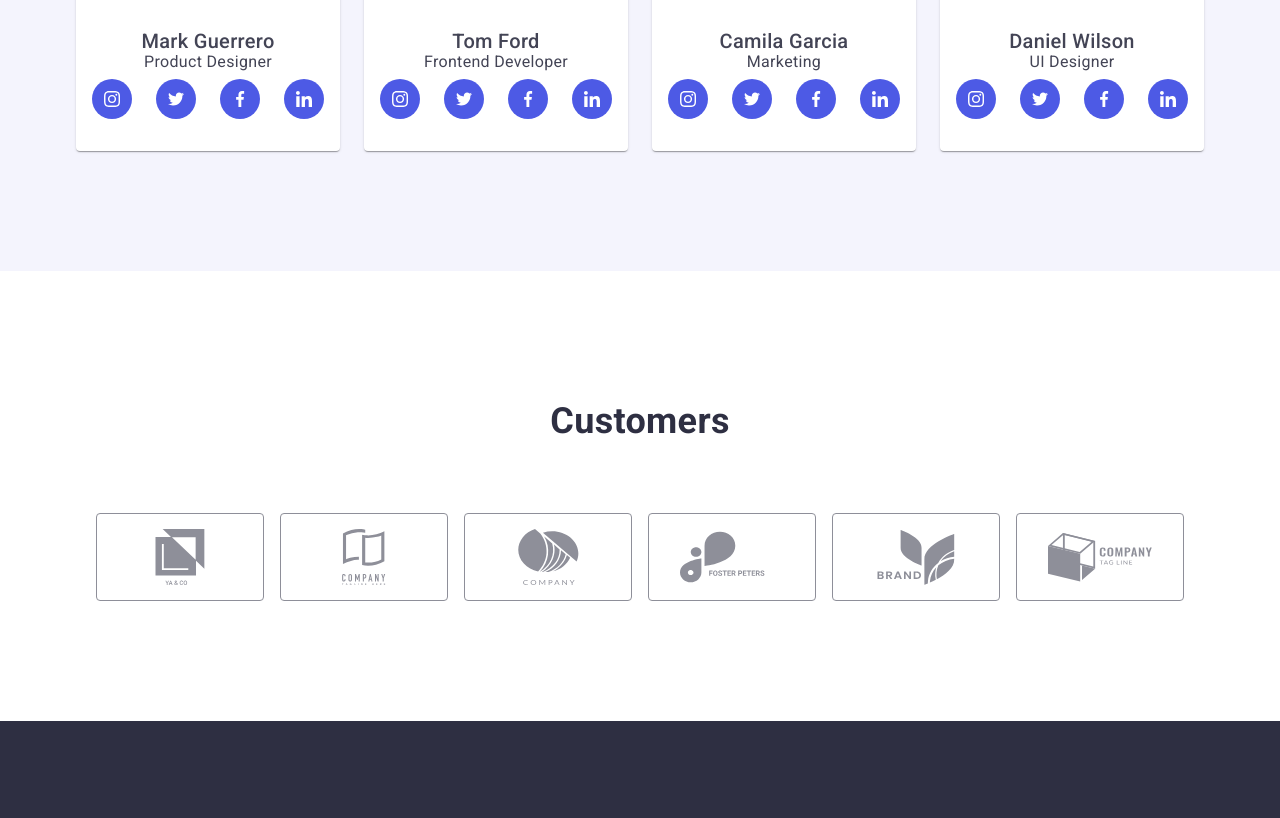
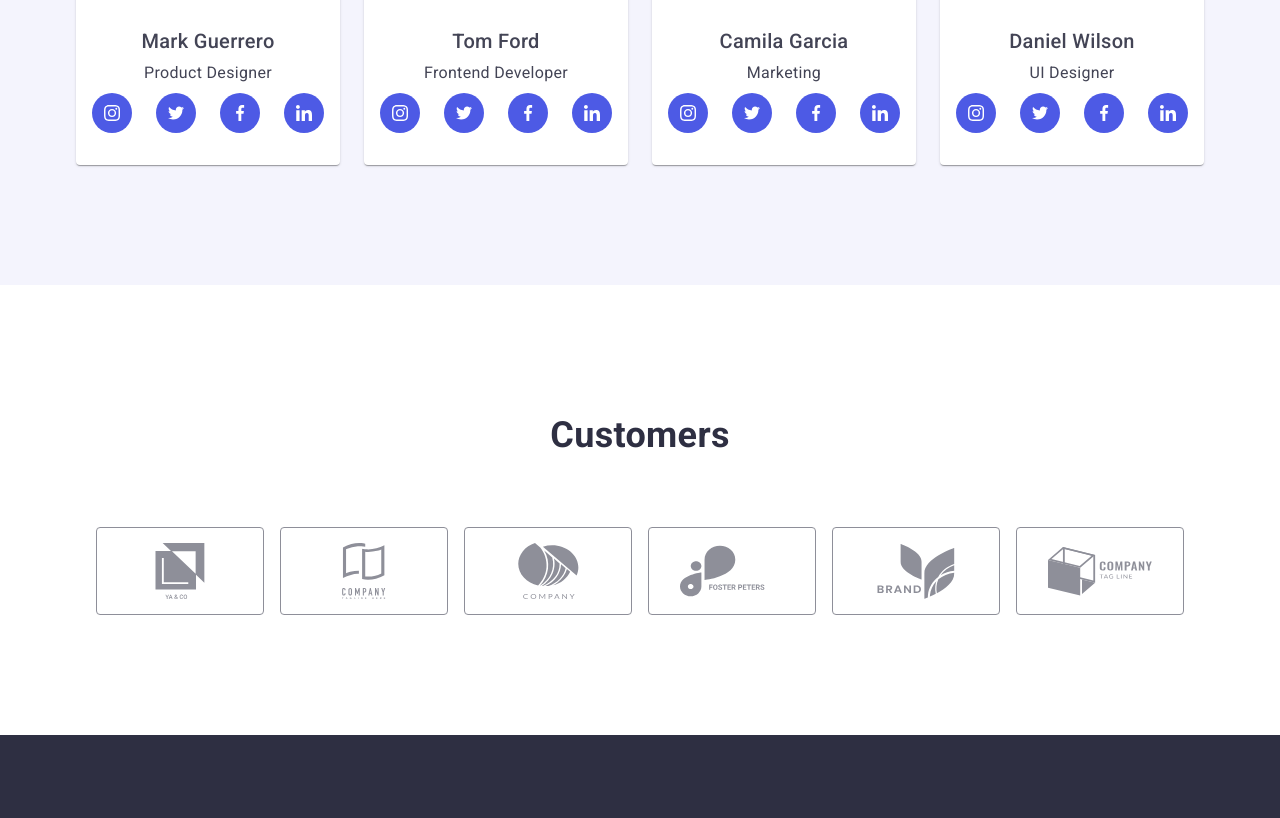
Before and after one commit to Amarono/goit-markup-hw-07, a plain HTML site: page index.html in a window 1280 px wide. Shown: the part 2374-3192 px from the top of the page. Drawn offline with nearby package versions, Linux system fonts and the light colour scheme.

Commit message:
fix text team

```diff
--- a/css/styles.css
+++ b/css/styles.css
@@ -315,7 +315,14 @@ img {
   padding-bottom: 120px;
   background-color: var(--light);
 }
+.team-position {
+  margin: 0;
+  margin-top: 8px;
+  color: var(--text-color);
+  line-height: 1.5;
 
+  text-align: center;
+}
 .card-description {
   /* padding: 32px 16px; */
   padding-top: 32px;
--- a/index.html
+++ b/index.html
@@ -160,7 +160,7 @@
               <img src="./images/hw-1-img-4.jpg" alt="male photo" width="264" height="260" />
               <div class="card-description">
                 <h3 class="team-name">Mark Guerrero</h3>
-                <p>Product Designer</p>
+                <p class="team-position">Product Designer</p>
                 <ul class="socials-list">
                   <li class="socials-item">
                     <a
@@ -221,7 +221,7 @@
               <img src="./images/hw-1-img-5.jpg" alt="male photo" width="264" height="260" />
               <div class="card-description">
                 <h3 class="team-name">Tom Ford</h3>
-                <p>Frontend Developer</p>
+                <p class="team-position">Frontend Developer</p>
                 <ul class="socials-list">
                   <li class="socials-item">
                     <a
@@ -282,7 +282,7 @@
               <img src="./images/hw-1-img-6.jpg" alt="female photo" width="264" height="260" />
               <div class="card-description">
                 <h3 class="team-name">Camila Garcia</h3>
-                <p>Marketing</p>
+                <p class="team-position">Marketing</p>
                 <ul class="socials-list">
                   <li class="socials-item">
                     <a
@@ -343,7 +343,7 @@
               <img src="./images/hw-1-img-7.jpg" alt="male photo" width="264" height="260" />
               <div class="card-description">
                 <h3 class="team-name">Daniel Wilson</h3>
-                <p>UI Designer</p>
+                <p class="team-position">UI Designer</p>
                 <ul class="socials-list">
                   <li class="socials-item">
                     <a
```
